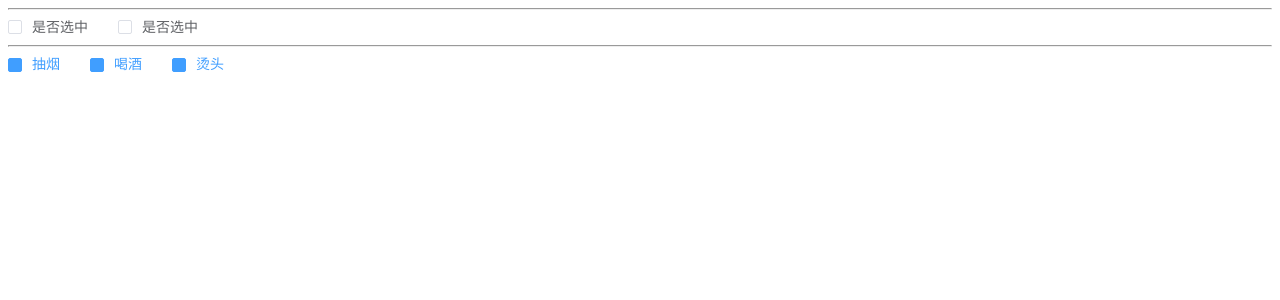
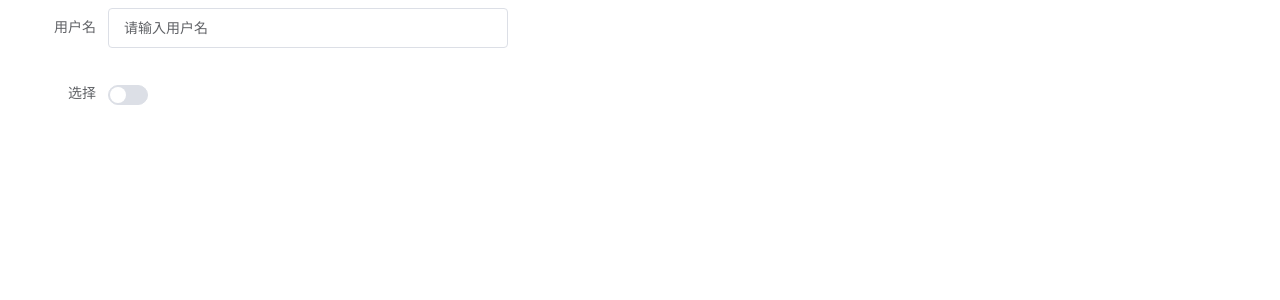
Before and after one commit to yoloke/baucd-ui, a Vue app: page / in a window 1280 px wide. Shown: the top 300 px of the page. Built offline with nearby package versions, Linux system fonts and the light colour scheme.

Commit message:
完成FormItem、Form组件封装

```diff
--- a/src/App.vue
+++ b/src/App.vue
@@ -21,30 +21,40 @@
   <one-input v-model="username" type="password" showPassword></one-input>
   <one-input :modelValue="username" @update:modelValue="username=$event"></one-input>
   -->
-  <!--
-    <one-switch v-model="active" activeColor="green" inactiveColor="red" :name='username' ></one-switch>
-    <one-switch v-model="active" :name='username' ></one-switch>
-  -->
+
+    <!-- <one-switch v-model="model.active" activeColor="green" inactiveColor="red" :name='username' ></one-switch>
+    <one-switch v-model="model.active" :name='username' ></one-switch>  -->
+
 
   <!-- <one-radio label="0" v-model="gender">男</one-radio>
   <one-radio label="1" v-model="gender">女</one-radio>
   -->
-  <div></div><hr>
+  <div></div>
 <!--
   <one-radio-group v-model="gender">
-    <one-radio label="0">男</one-radio>
-    <one-radio label="1">女</one-radio>
-  </one-radio-group> -->
+    <one-radio :label="8">男</one-radio>
+    <one-radio :label="9">女</one-radio>
+  </one-radio-group>
 
-  <one-checkbox v-model="active" label="0">是否选中</one-checkbox>
-  <one-checkbox v-model="active" label="0">是否选中</one-checkbox>
+   <one-checkbox v-model="active" lable="同意协议"></one-checkbox>
   <hr>
 
   <one-checkbox-group v-model="hobby">
-    <one-checkbox label="11">抽烟</one-checkbox>
-    <one-checkbox label="22">喝酒</one-checkbox>
-    <one-checkbox label="33">烫头</one-checkbox>
+    <one-checkbox label="抽烟"></one-checkbox>
+    <one-checkbox label="喝酒"></one-checkbox>
+    <one-checkbox label="烫头"></one-checkbox>
   </one-checkbox-group>
+ -->
+ <one-form :model="model" labelWidth="100px">
+  <one-form-item label="用户名">
+    <one-input type='text'  v-model="model.username"/>
+  </one-form-item>
+  <one-form-item label="选择">
+    <one-switch  v-model="model.active"></one-switch>
+  </one-form-item>
+ </one-form>
+
+
 </template>
 
 <script>
@@ -52,11 +62,14 @@
   name: "App",
   data() {
     return {
+      model: {
+      aa: "343434",
       isVisible: false,
-      username: "我是组件",
+      username:"请输入用户名",
       active: false,
-      gender: '0',
-      hobby:['11','22','33']
+      gender: ' ',
+      hobby: [],
+      }
     };
   },
   methods: {
@@ -66,10 +79,11 @@
     aa() {
       this.isVisible = true;
     },
+    dd(e) {
+      console.log(e);
+    },
   },
-  watch: {
-
-  }
+  watch: {},
 };
 </script>
 
--- /dev/null
+++ b/src/components/Form.vue
@@ -0,0 +1,25 @@
+<template>
+  <div class="one-form">
+    <slot></slot>
+  </div>
+</template>
+<script>
+export default {
+  name: 'OneForm',
+  provide () {
+    return {
+      Form: this
+    }
+  },
+  props: {
+    model: {
+      type: Object,
+      required: true
+    },
+    labelWidth: {
+      type: String,
+      default: '80px'
+    }
+  }
+}
+</script>
--- /dev/null
+++ b/src/components/FormItem.vue
@@ -0,0 +1,55 @@
+<template>
+  <div class="one-form-item">
+    <label :style="labelStyle" class="one-form-item_label">{{label}}</label>
+    <div class="one-form-item_content">
+      <slot></slot>
+    </div>
+  </div>
+</template>
+<script>
+export default {
+  name: 'OneFormItem',
+  props: {
+    label: {
+      type: String,
+      default: ''
+    }
+  },
+   //接收参数
+  inject: {
+    Form: {
+      default: "",
+    },
+  },
+  computed: {
+    labelStyle() {
+       console.log(this.Form);
+      return {
+        width: this.Form.labelWidth
+      }
+    }
+  }
+}
+</script>
+
+<style lang="scss" scoped>
+  .one-form-item{
+    margin-bottom: 25px;
+    .one-form-item_label{
+      text-align: right;
+      vertical-align: middle;
+      float: left;
+      font-size: 14px;
+      color: #606266;
+      line-height: 40px;
+      padding: 0 12px 0 0;
+      box-sizing: border-box;
+    }
+    .one-form-item_content{
+      line-height: 40px;
+      position: relative;
+      font-size: 14px;
+      overflow: hidde;
+    }
+  }
+</style>
--- a/src/components/Input.vue
+++ b/src/components/Input.vue
@@ -52,7 +52,7 @@
     },
     modelValue: {
       type: String,
-      default: "",
+      default: "请输入内容",
     },
     //清空输入框
     clearable: {
--- a/src/components/Radio.vue
+++ b/src/components/Radio.vue
@@ -48,7 +48,6 @@
         return this.isGroup ? this.RadioGroup.modelValue : this.modelValue
       },
       set(value) {
-        console.log('value',value);
         // 触发父组件的input事件
         this.isGroup ? this.RadioGroup.$emit('update:modelValue', value) : this.$emit('update:modelValue', value)
       },
--- a/src/components/Switch.vue
+++ b/src/components/Switch.vue
@@ -94,14 +94,14 @@
       background-color: #fff;
     }
   }
-  // input标签只作为name绑定使用 隐藏input标签
-  //   .one-switch_input {
-  //     position: absolute;
-  //     width: 0;
-  //     height: 0;
-  //     opacity: 0;
-  //     margin: 0;
-  //   }
+  //input标签只作为name绑定使用 隐藏input标签
+  .one-switch_input {
+    position: absolute;
+    width: 0;
+    height: 0;
+    opacity: 0;
+    margin: 0;
+  }
 }
 // 选中样式
 .is-checked {
--- a/src/main.js
+++ b/src/main.js
@@ -9,6 +9,8 @@
 import OneRadioGroup from './components/RadioGroup.vue'
 import OneCheckbox from './components/Checkbox.vue'
 import OneCheckboxGroup from './components/CheckboxGroup.vue'
+import OneForm from './components/Form.vue'
+import OneFormItem from './components/FormItem.vue'
 const app = createApp(App)
 app.component(OneButton.name, OneButton)
 app.component(OneDialog.name, OneDialog)
@@ -18,5 +20,7 @@
 app.component(OneRadioGroup.name, OneRadioGroup)
 app.component(OneCheckbox.name, OneCheckbox)
 app.component(OneCheckboxGroup.name, OneCheckboxGroup)
+app.component(OneForm.name, OneForm)
+app.component(OneFormItem.name, OneFormItem)
 
 app.mount('#app')
```
Also changed, not shown: 1 other file (tests, documents, lock files or other folders).
